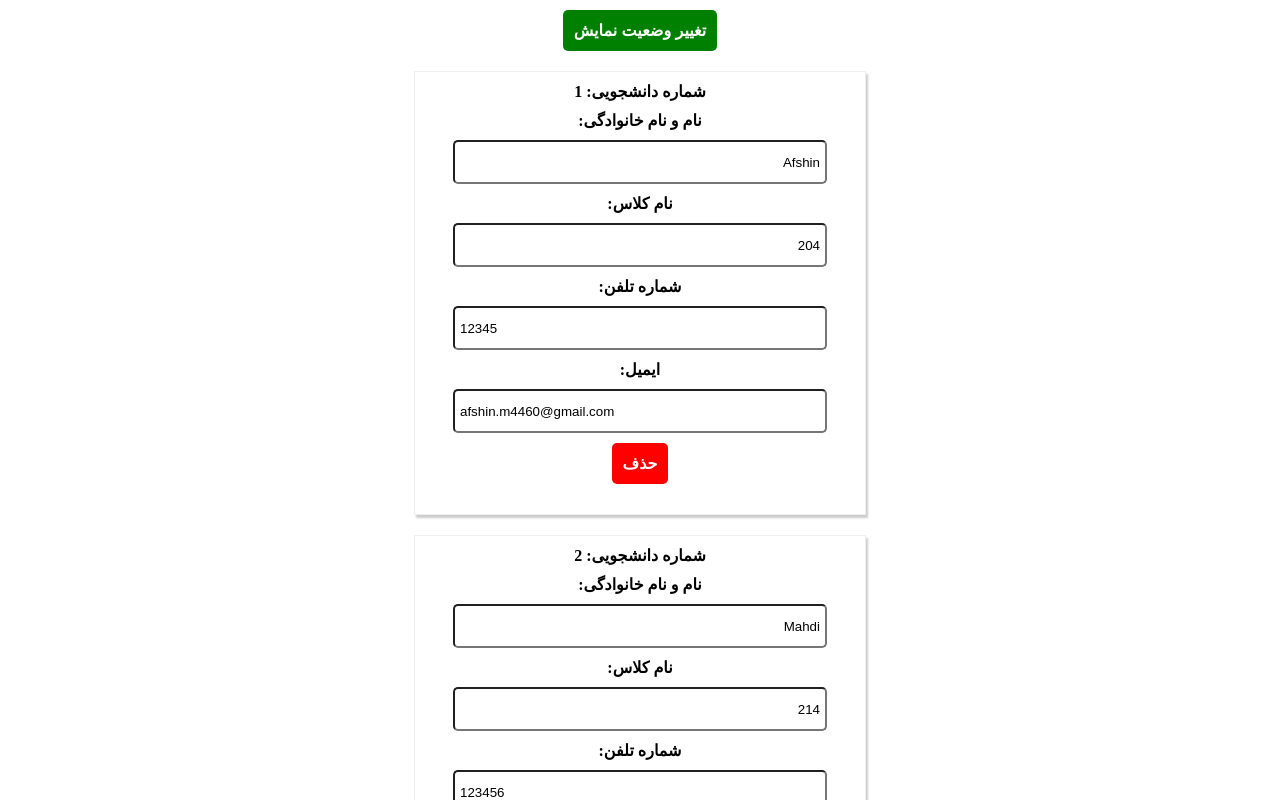
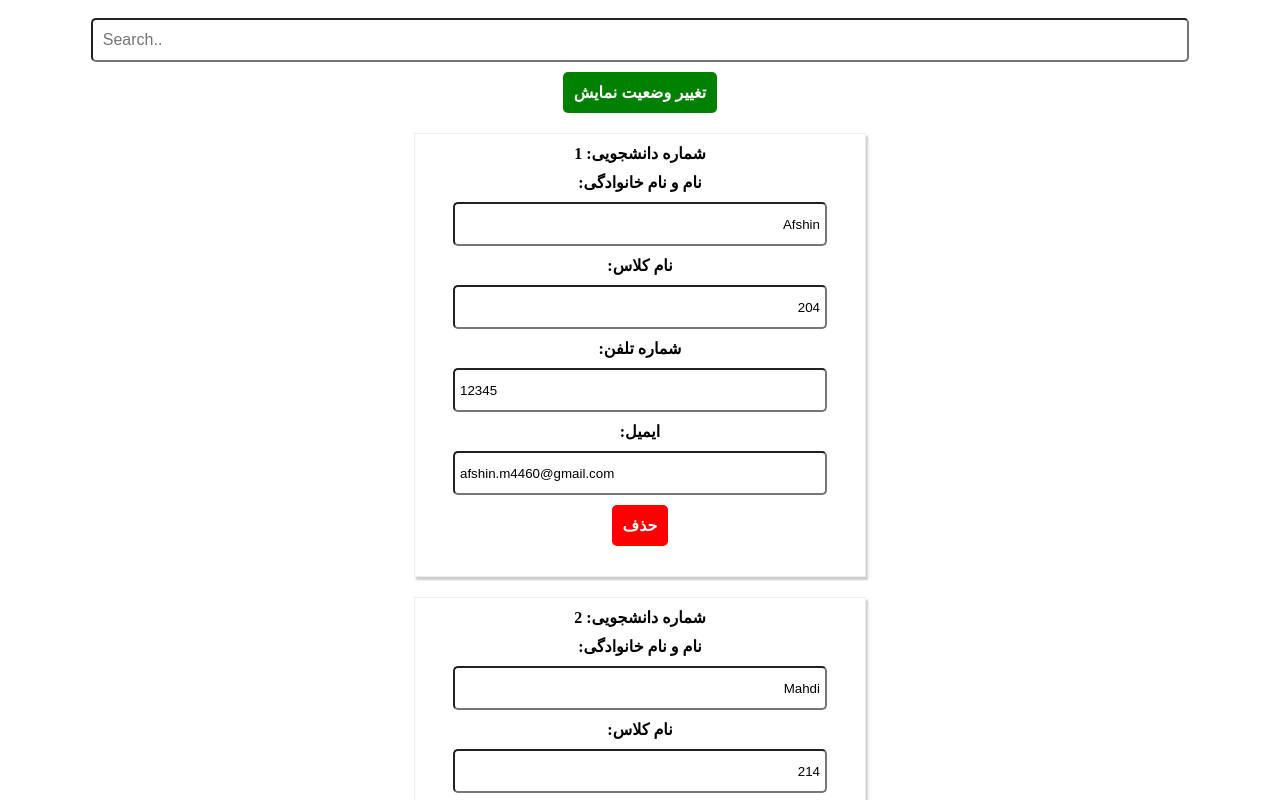
Before and after one commit to afshin4460/reactapp.ir-part2-students, a React (Create React App) app: page / in a window 1280 px wide. Shown: the top 800 px of the page. Built offline with nearby package versions, Linux system fonts and the light colour scheme.

Commit message:
create searchBarFilter

```diff
--- a/src/App.css
+++ b/src/App.css
@@ -1,3 +1,11 @@
 .App {
     text-align: center;
 }
+input[placeholder='Search..'] {
+    width: 85%;
+    height: 20px;
+    padding: 10px;
+    border-radius: 5px;
+    margin-top: 10px;
+    font-size: inherit;
+}
--- a/src/App.jsx
+++ b/src/App.jsx
@@ -1,4 +1,4 @@
-import React, {useState} from 'react';
+import React, {useState, useEffect} from 'react';
 import './App.css';
 import Students from './components/students/students';
 import Button from './components/ui/button/button';
@@ -32,8 +32,23 @@ function App() {
     const handleToggle = () => {
         setToggle(!toggle);
     };
+    const [searchBarValue, setSearchBarValue] = useState('');
+    const [arrayHolder, setArrayHolder] = useState([]);
+    useEffect(() => {
+        setArrayHolder(studentsState);
+    }, []);
+    const searchFilterFunction = (event) => {
+        const itemData = arrayHolder.filter((item) => {
+            const itemData = item.name.toUpperCase();
+            const itemValue = event.target.value.toUpperCase();
+            return itemData.indexOf(itemValue) > -1;
+        });
+        setSearchBarValue(event.target.value);
+        setStudents(itemData);
+    };
     return (
         <div className='App'>
+            <input type="text" placeholder='Search..' value={searchBarValue} onChange={searchFilterFunction} />
             <Button btnType='success' clicked={handleToggle}>تغییر وضعیت نمایش</Button>
             <Students
                 studentsList={studentsState}
```
